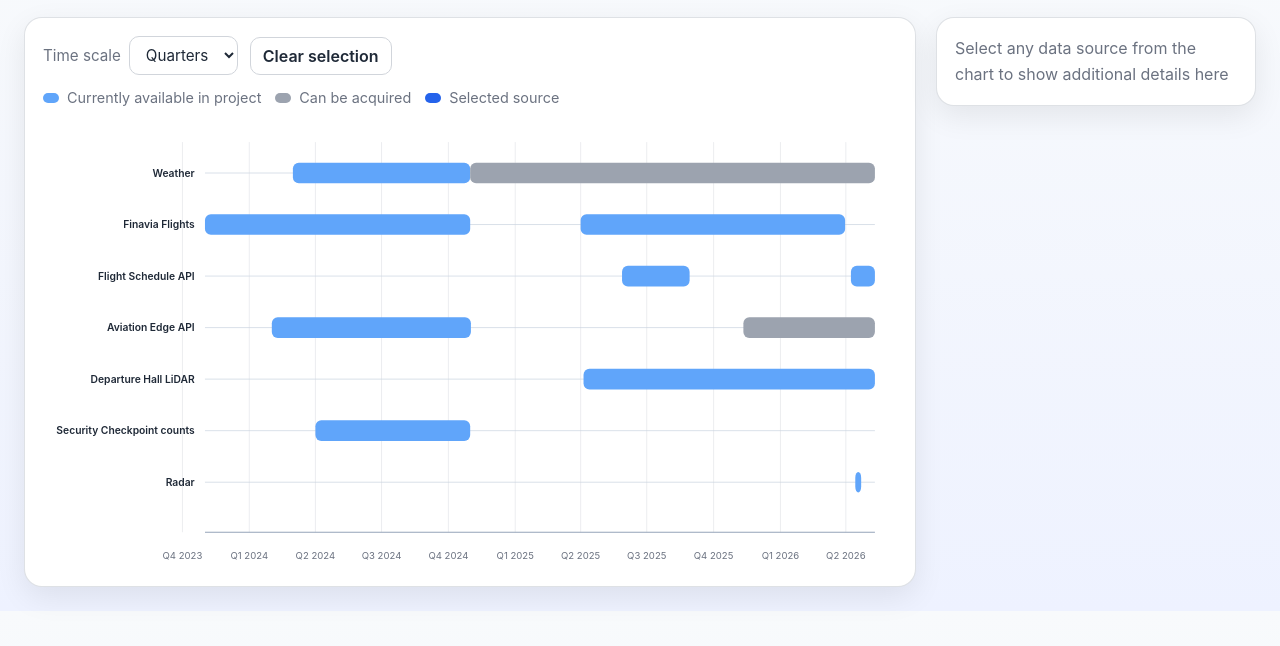
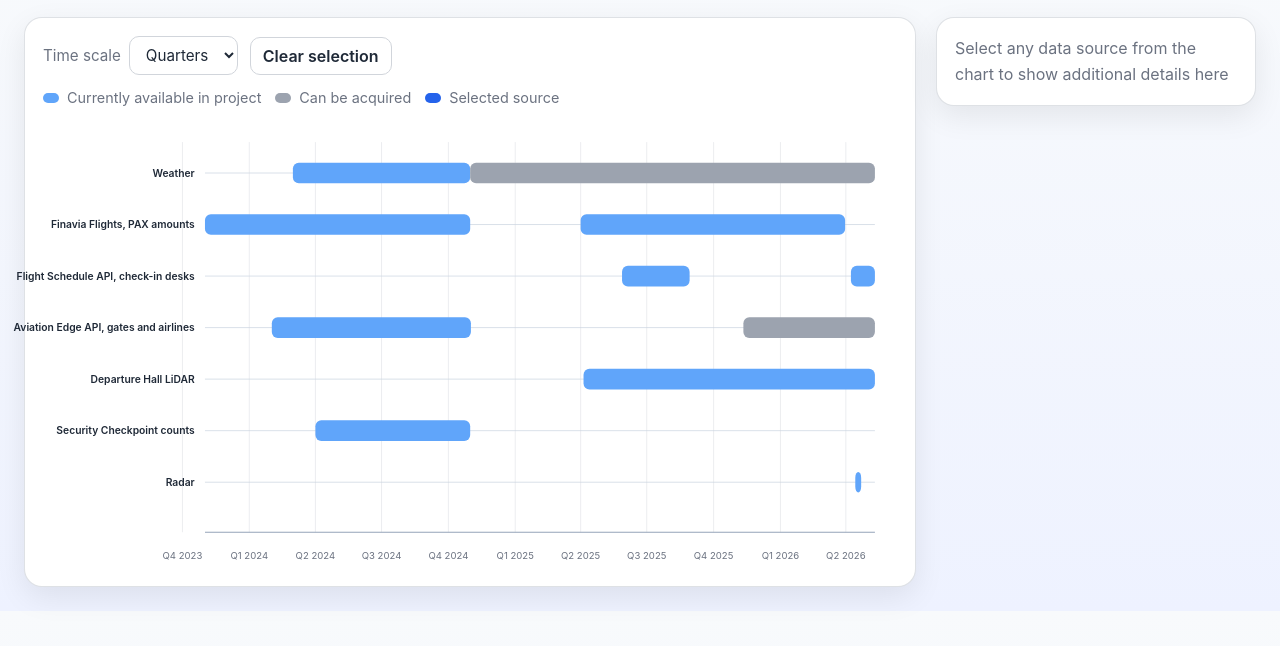
Before and after one commit to KirSobolev/data-sources-timeline, a plain HTML site: page index.html in a window 1280 px wide. Shown: the part 66-712 px from the top of the page. Drawn offline with Linux system fonts and the light colour scheme.

Commit message:
Corrected name to be more clear

```diff
--- a/index.html
+++ b/index.html
@@ -327,11 +327,11 @@
       },
       {
         id: "source_2",
-        name: "Finavia Flights",
+        name: "Finavia Flights, PAX amounts",
         owner: "Finavia",
         granularity: "Per flight",
         status: "Historical",
-        description: "Data contains historical information about arrival and departure flights. Destination and amount of passengers (local and transfer). First dataset has entrance timing data from boarding pass scanner, while second dataset contains airline and glight number.",
+        description: "Data contains historical information about arrival and departure flights. Destination and amount of passengers (local and transfer). First dataset has entrance timing data from boarding pass scanner, while second dataset contains airline and flight number.",
         segments: [
           { start: "2023-11-01", end: "2024-10-31", type: "current"},
           { start: "2025-04-01", end: "2026-03-31", type: "current"}
@@ -342,7 +342,7 @@
       },
       {
         id: "source_7",
-        name: "Flight Schedule API",
+        name: "Flight Schedule API, check-in desks",
         owner: "Finavia",
         granularity: "Per flight",
         status: "Open Source",
@@ -358,7 +358,7 @@
       },
       {
         id: "source_4",
-        name: "Aviation Edge API",
+        name: "Aviation Edge API, gates and airlines",
         owner: "Aviation Edge",
         granularity: "Per flight",
         status: "Historical",
```
